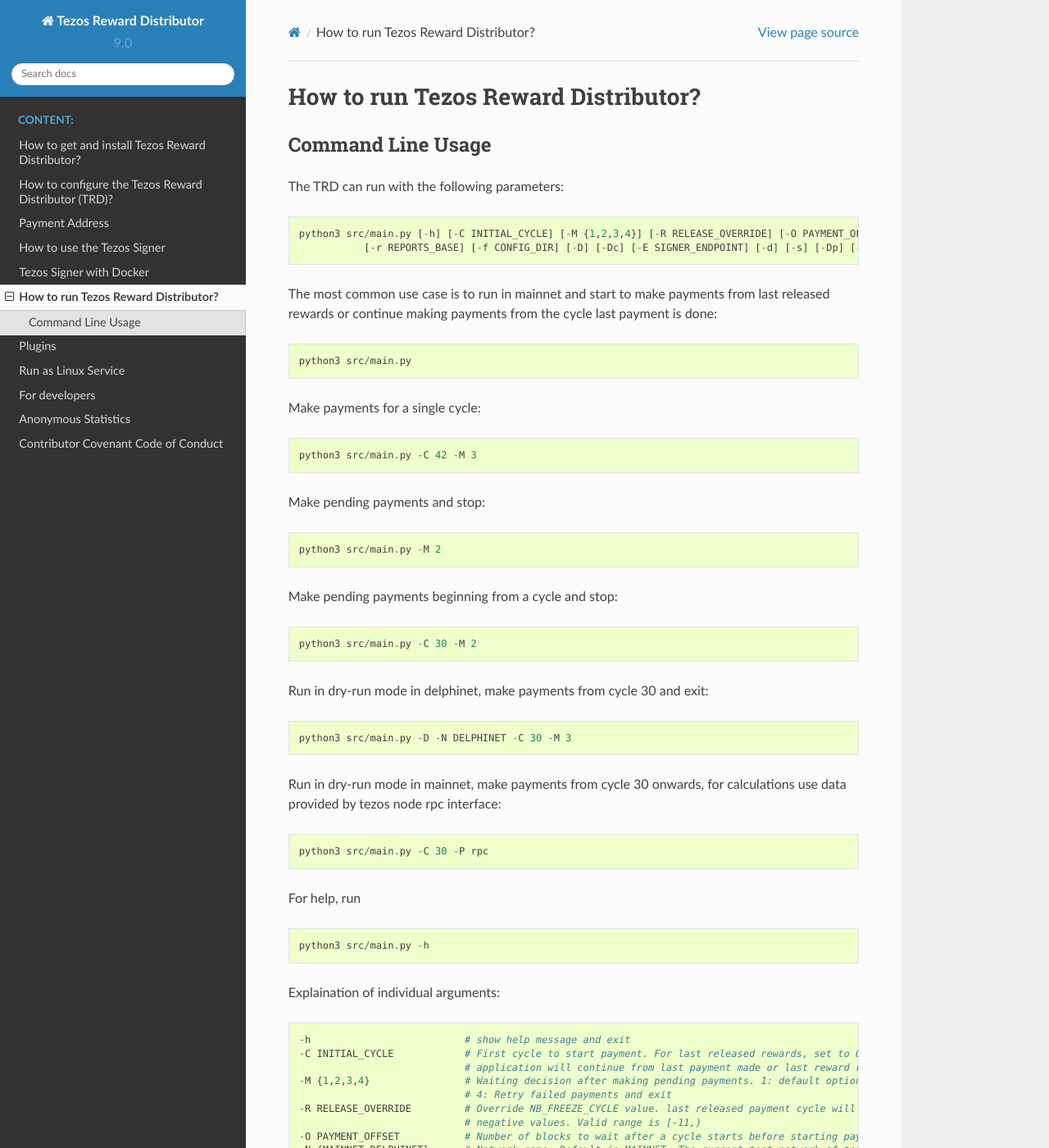
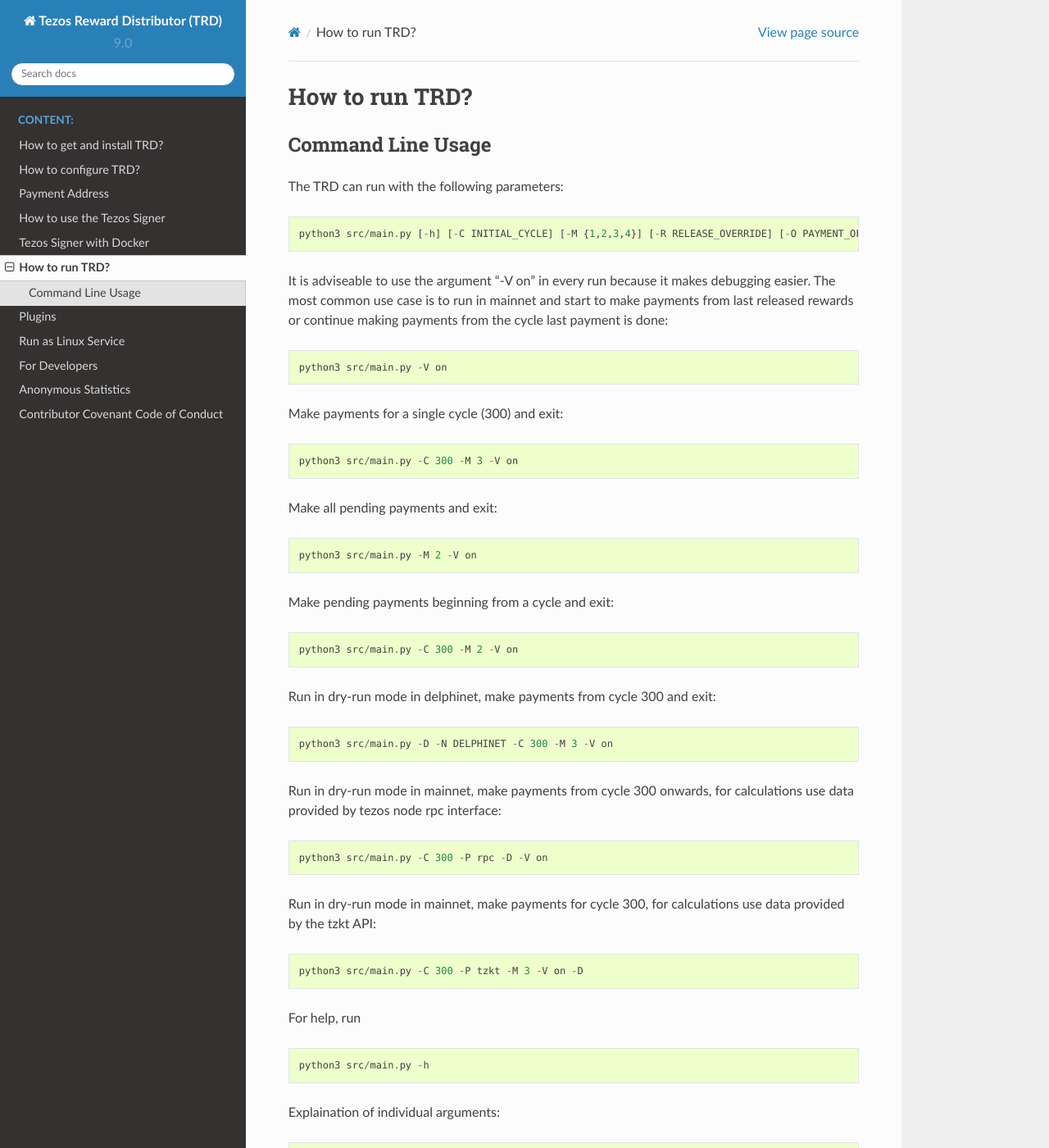
Before and after one commit to tezos-reward-distributor-organization/tezos-reward-distributor, a Sphinx documentation site: the page built from docs/run.rst, in a window 1280 px wide and 1400 px high. Shown: the whole window at 82% size. Built offline with Sphinx 7.4.7 and the Read the Docs theme 2.0.0, drawn with Linux system fonts in a browser that asks for light colours.

Commit message:
improved the rst files

```diff
--- a/docs/conf.py
+++ b/docs/conf.py
@@ -48,7 +48,7 @@
 master_doc = 'index'
 
 # General information about the project.
-project = u'Tezos Reward Distributor'
+project = u'Tezos Reward Distributor (TRD)'
 copyright = u'2021, habanoz, utdrmac, amzid, jdsika, dansan566'
 author = u'TRD Organization'
 
--- a/docs/configuration.rst
+++ b/docs/configuration.rst
@@ -1,4 +1,4 @@
-How to configure the Tezos Reward Distributor (TRD)?
+How to configure TRD?
 ==========================================
 
 Fee Setup
--- a/docs/installation.rst
+++ b/docs/installation.rst
@@ -1,4 +1,4 @@
-How to get and install Tezos Reward Distributor?
+How to get and install TRD?
 =====================================================
 
 Requirements and Setup
--- a/docs/run.rst
+++ b/docs/run.rst
@@ -1,4 +1,4 @@
-How to run Tezos Reward Distributor?
+How to run TRD?
 =====================================================
 
 Command Line Usage
@@ -8,44 +8,50 @@
 
 ::
 
-    python3 src/main.py [-h] [-C INITIAL_CYCLE] [-M {1,2,3,4}] [-R RELEASE_OVERRIDE] [-O PAYMENT_OFFSET] [-N {MAINNET,DELPHINET}] [-A NODE_ENDPOINT] [-P {rpc,prpc,tzstats,tzkt}] [-Ap NODE_ADDR_PUBLIC]
-               [-r REPORTS_BASE] [-f CONFIG_DIR] [-D] [-Dc] [-E SIGNER_ENDPOINT] [-d] [-s] [-Dp] [-V {on,off}] [-U API_BASE_URL] [-inj] [--syslog] [--log-file LOG_FILE]
+    python3 src/main.py [-h] [-C INITIAL_CYCLE] [-M {1,2,3,4}] [-R RELEASE_OVERRIDE] [-O PAYMENT_OFFSET] [-N {MAINNET,DELPHINET}] [-A NODE_ENDPOINT] [-P {rpc,prpc,tzstats,tzkt}] [-Ap NODE_ADDR_PUBLIC] [-r REPORTS_BASE] [-f CONFIG_DIR] [-D] [-Dc] [-E SIGNER_ENDPOINT] [-d] [-s] [-Dp] [-V {on,off}] [-U API_BASE_URL] [-inj] [--syslog] [--log-file LOG_FILE]
 
+It is adviseable to use the argument "-V on" in every run because it makes debugging easier.
 The most common use case is to run in mainnet and start to make payments from last released rewards or continue making payments from the cycle last payment is done:
 
 ::
 
-    python3 src/main.py
+    python3 src/main.py -V on
 
-Make payments for a single cycle:
+Make payments for a single cycle (300) and exit:
 
 ::
 
-    python3 src/main.py -C 42 -M 3
+    python3 src/main.py -C 300 -M 3 -V on
 
-Make pending payments and stop:
+Make all pending payments and exit:
 
 ::
 
-    python3 src/main.py -M 2
+    python3 src/main.py -M 2 -V on
 
-Make pending payments beginning from a cycle and stop:
+Make pending payments beginning from a cycle and exit:
 
 ::
 
-    python3 src/main.py -C 30 -M 2
+    python3 src/main.py -C 300 -M 2 -V on
 
-Run in dry-run mode in delphinet, make payments from cycle 30 and exit:
+Run in dry-run mode in delphinet, make payments from cycle 300 and exit:
 
 ::
 
-    python3 src/main.py -D -N DELPHINET -C 30 -M 3
+    python3 src/main.py -D -N DELPHINET -C 300 -M 3 -V on
 
-Run in dry-run mode in mainnet, make payments from cycle 30 onwards, for calculations use data provided by tezos node rpc interface:
+Run in dry-run mode in mainnet, make payments from cycle 300 onwards, for calculations use data provided by tezos node rpc interface:
 
 ::
 
-    python3 src/main.py -C 30 -P rpc
+    python3 src/main.py -C 300 -P rpc -D -V on
+
+Run in dry-run mode in mainnet, make payments for cycle 300, for calculations use data provided by the tzkt API:
+
+::
+
+    python3 src/main.py -C 300 -P tzkt -M 3 -V on -D
 
 For help, run
 
```
Also changed, not shown: docs/contributors.rst (+8 -7 lines), docs/index.rst (+4 -4 lines).
